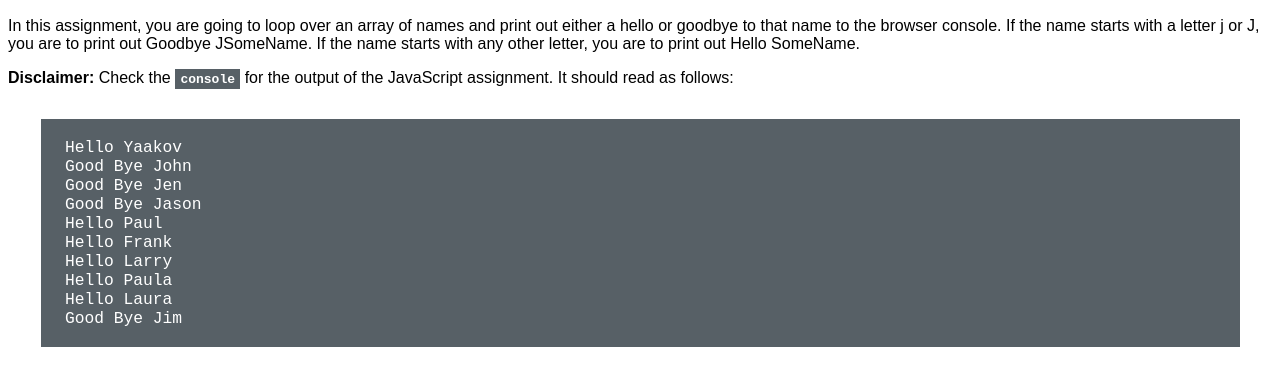
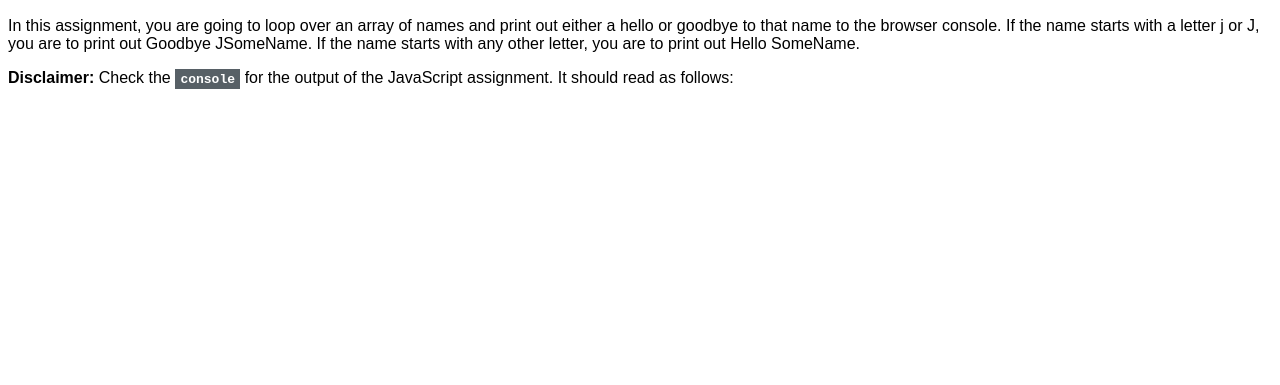
Before and after one commit to mikedpad/html-css-js-webdev-coursera, a plain HTML site: page module4-solution/index.html in a window 1280 px wide. Shown: the part 111-496 px from the top of the page. Drawn offline with Linux system fonts and the light colour scheme.

Commit message:
Removing example console output

```diff
--- a/module4-solution/css/styles.css
+++ b/module4-solution/css/styles.css
@@ -1,13 +1,5 @@
 body {
   font-family: sans-serif;
-}
-
-.example-output pre {
-  background-color: #576066;
-  color: white;
-  margin: 2em;
-  padding-left: 1.5em;
-  font-size: 1.25em;
 }
 
 .inline-code {
--- a/module4-solution/index.html
+++ b/module4-solution/index.html
@@ -22,19 +22,5 @@
       <b>Disclaimer:</b> Check the <code class="inline-code">console</code> for the output of the
       JavaScript assignment. It should read as follows:
     </p>
-    <section class="example-output">
-      <pre><code>
-Hello Yaakov
-Good Bye John
-Good Bye Jen
-Good Bye Jason
-Hello Paul
-Hello Frank
-Hello Larry
-Hello Paula
-Hello Laura
-Good Bye Jim
-    </code></pre>
-    </section>
   </body>
 </html>
```
